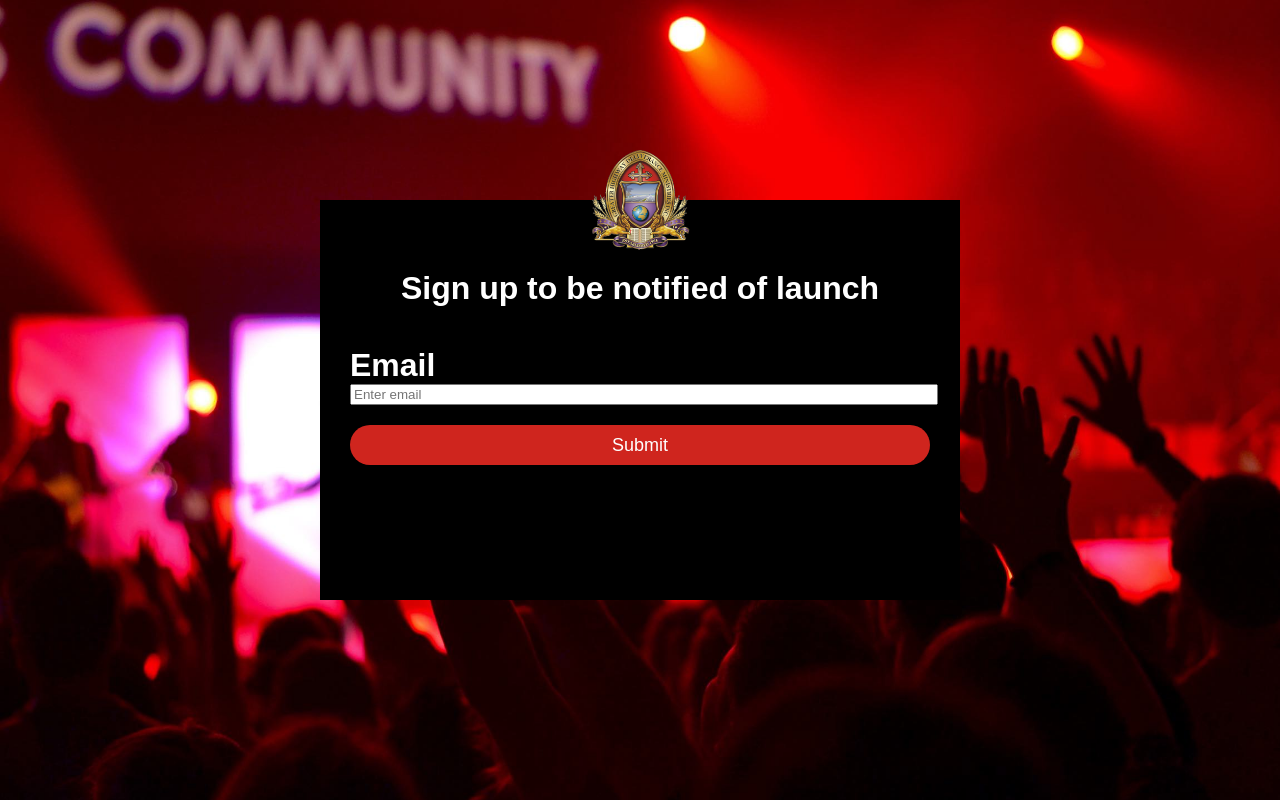
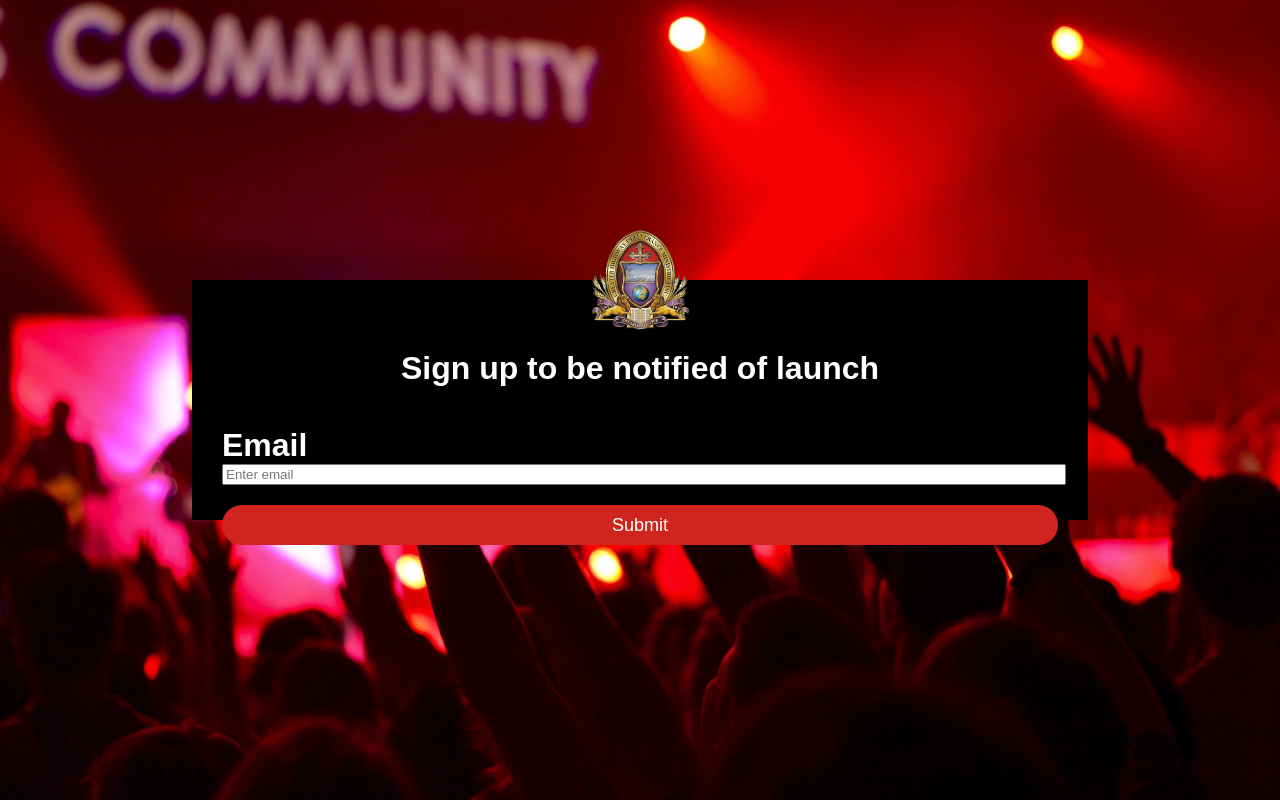
Before and after one commit to exmelendez/em, a plain HTML site: page splash/index.html in a window 1280 px wide. Drawn offline with Linux system fonts and the light colour scheme.

Commit message:
Update splash.css

```diff
--- a/splash/css/splash.css
+++ b/splash/css/splash.css
@@ -13,8 +13,8 @@ body {
 }
 
 .loginbox {
-    width: 50%;
-    height: 50%;
+    width: 70%;
+    height: 30%;
     background: #000;
     color: #fff;
     top: 50%;
```
